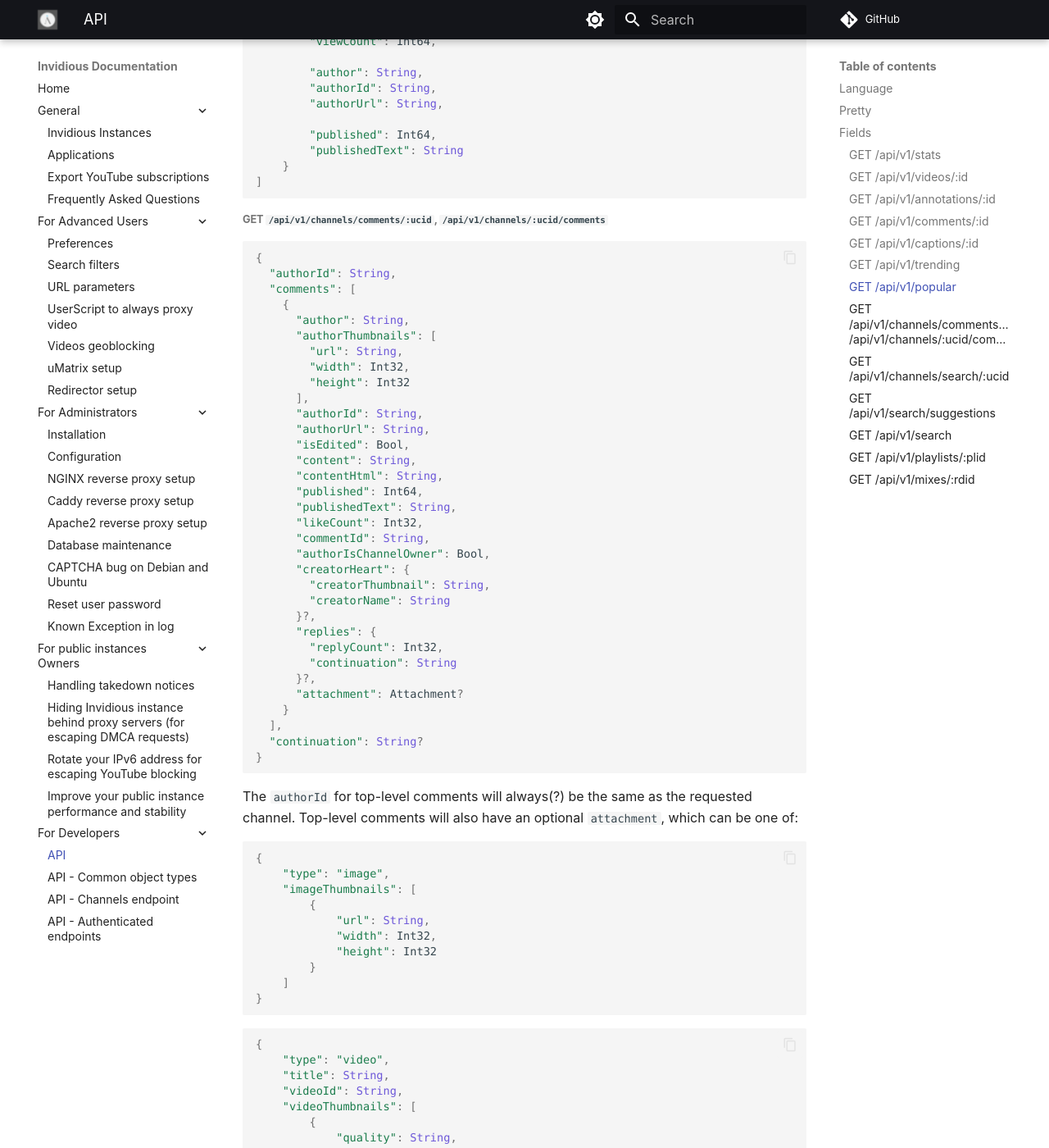
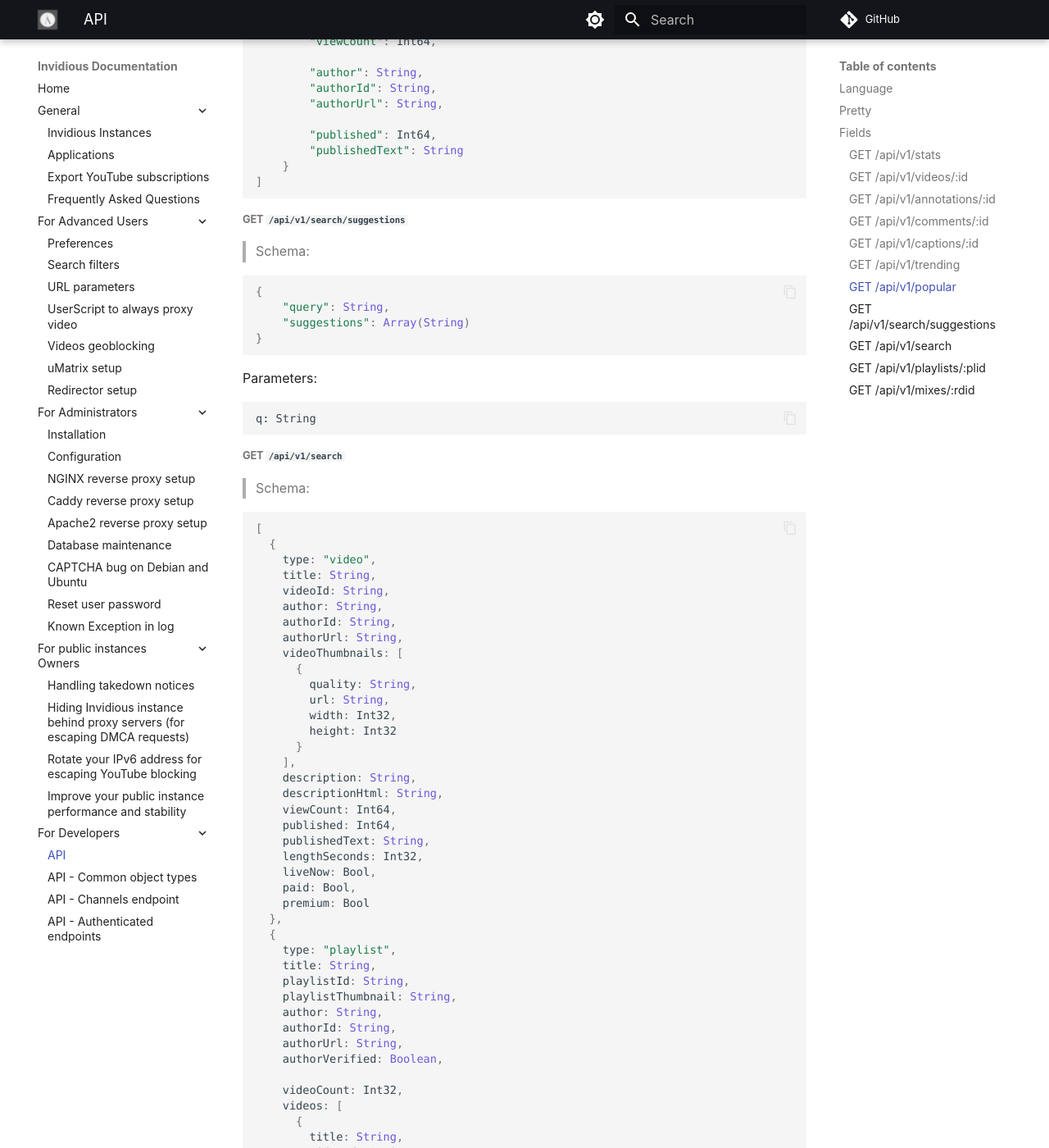
Before and after one commit to iv-org/documentation, an MkDocs documentation site: the page built from docs/api.md, in a window 1280 px wide and 1400 px high, scrolled down 6154 px. Shown: the whole window at 82% size. Built offline with MkDocs 1.6.1 and Material for MkDocs 9.7.7, drawn with Linux system fonts in a browser that asks for light colours; comment, search, counter and statistics services are not loaded; some of the changed text lies outside the part shown.

Commit message:
Update channel API docs

````diff
--- a/docs/api.md
+++ b/docs/api.md
@@ -324,183 +324,6 @@
 ]
 ```
 
-##### GET `/api/v1/channels/comments/:ucid`, `/api/v1/channels/:ucid/comments`
-
-
-```javascript
-{
-  "authorId": String,
-  "comments": [
-    {
-      "author": String,
-      "authorThumbnails": [
-        "url": String,
-        "width": Int32,
-        "height": Int32
-      ],
-      "authorId": String,
-      "authorUrl": String,
-      "isEdited": Bool,
-      "content": String,
-      "contentHtml": String,
-      "published": Int64,
-      "publishedText": String,
-      "likeCount": Int32,
-      "commentId": String,
-      "authorIsChannelOwner": Bool,
-      "creatorHeart": {
-        "creatorThumbnail": String,
-        "creatorName": String
-      }?,
-      "replies": {
-        "replyCount": Int32,
-        "continuation": String
-      }?,
-      "attachment": Attachment?
-    }
-  ],
-  "continuation": String?
-}
-```
-
-The `authorId` for top-level comments will always(?) be the same as the requested channel. Top-level comments will also have an optional `attachment`, which can be one of:
-
-```javascript
-{
-    "type": "image",
-    "imageThumbnails": [
-        {
-            "url": String,
-            "width": Int32,
-            "height": Int32
-        }
-    ]
-}
-```
-
-```javascript
-{
-    "type": "video",
-    "title": String,
-    "videoId": String,
-    "videoThumbnails": [
-        {
-            "quality": String,
-            "url": String,
-            "width": Int32,
-            "height": Int32
-        }
-    ],
-    "lengthSeconds": Int32,
-    "author": String,
-    "authorId": String,
-    "authorUrl": String,
-    "published": Int64,
-    "publishedText": String,
-    "viewCount": Int64,
-    "viewCountText": String
-}
-```
-
-```javascript
-{
-    "type": "unknown",
-    "error": "Unrecognized attachment type."
-}
-```
-
-Some attachments may only have a `type` and `error`, similar to the above. Attachments will *only* be present on top-level comments.
-
-Parameters:
-
-```
-continuation: String
-```
-
-##### GET `/api/v1/channels/search/:ucid`
-
-> Schema:
-
-```javascript
-[
-  {
-    type: "video",
-    title: String,
-    videoId: String,
-    author: String,
-    authorId: String,
-    authorUrl: String,
-    videoThumbnails: [
-      {
-        quality: String,
-        url: String,
-        width: Int32,
-        height: Int32
-      }
-    ],
-    description: String,
-    descriptionHtml: String,
-    viewCount: Int64,
-    published: Int64,
-    publishedText: String,
-    lengthSeconds: Int32,
-    liveNow: Bool,
-    paid: Bool,
-    premium: Bool
-  },
-  {
-    type: "playlist",
-    title: String,
-    playlistId: String,
-    author: String,
-    authorId: String,
-    authorUrl: String,
-
-    videoCount: Int32,
-    videos: [
-      {
-        title: String,
-        videoId: String,
-        lengthSeconds: Int32,
-        videoThumbnails: [
-          {
-            quality: String,
-            url: String,
-            width: Int32,
-            height: Int32
-          }
-        ]
-      }
-    ]
-  },
-  {
-    type: "channel",
-    author: String,
-    authorId: String,
-    authorUrl: String,
-
-    authorThumbnails: [
-      {
-        url: String,
-        width: Int32,
-        height: Int32
-      }
-    ],
-    subCount: Int32,
-    videoCount: Int32,
-    description: String,
-    descriptionHtml: String
-  }
-];
-```
-
-Parameters:
-
-```
-q: String
-page: Int32
-```
-
 ##### GET `/api/v1/search/suggestions`
 
 > Schema:
````
Also changed, not shown: docs/api/channels_endpoint.md (+14 -0 lines).
